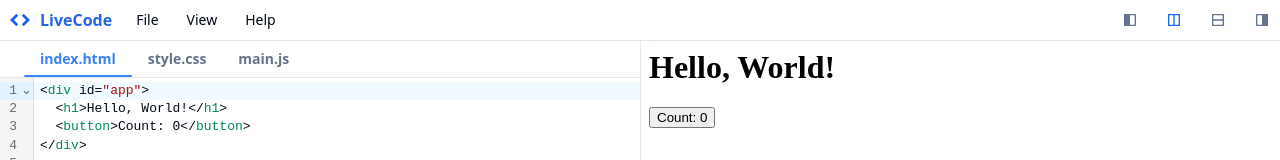
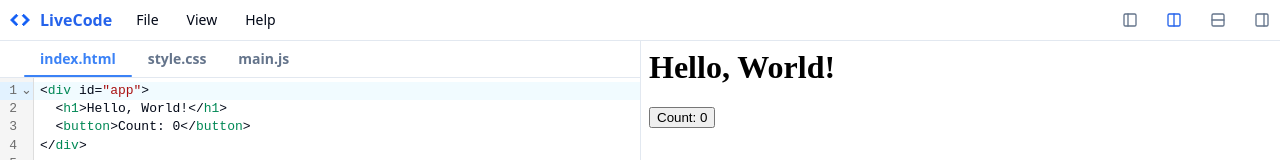
Before and after one commit to henryhale/livecode, a Vue app: page / in a window 1280 px wide. Shown: the top 160 px of the page. Built offline with nearby package versions, Linux system fonts and the light colour scheme.

Commit message:
refactor: update panel icons

```diff
--- a/source/components/BaseHeader.vue
+++ b/source/components/BaseHeader.vue
@@ -13,8 +13,7 @@ import {
 } from './ui/menubar'
 import BaseLogo from './BaseLogo.vue'
 import IconButton from './IconButton.vue'
-import SplitView from './icons/SplitView.vue'
-import SideView from './icons/SideView.vue'
+import { ArrowUpRightIcon, PanelLeftIcon, PanelRightIcon, Columns2Icon, Rows2Icon } from 'lucide-vue-next'
 import { useAppStore } from '@/store'
 import { useFullscreen } from '@/helpers/fullscreen'
 import { onMounted, onBeforeUnmount } from 'vue'
@@ -89,16 +88,22 @@ onBeforeUnmount(() => {
 				<MenubarTrigger>Help</MenubarTrigger>
 				<MenubarContent>
 					<MenubarItem>
-						<a target="_blank" href="https://github.com/henryhale/livecode/issues">Report Issue</a>
+						<a class="flex-grow" target="_blank" href="https://github.com/henryhale/livecode/issues">Report
+							Issue</a>
+						<ArrowUpRightIcon class="size-4 opacity-40" />
 					</MenubarItem>
 					<MenubarSeparator />
 					<MenubarItem>
-						<a target="_blank" href="https://github.com/henryhale/livecode/blob/main/LICENSE.md">View
+						<a class="flex-grow" target="_blank"
+							href="https://github.com/henryhale/livecode/blob/main/LICENSE.md">View
 							License</a>
+						<ArrowUpRightIcon class="size-4 opacity-40" />
 					</MenubarItem>
 					<MenubarSeparator />
 					<MenubarItem>
-						<a target="_blank" href="https://github.com/henryhale/livecode#readme">About</a>
+						<a class="flex-grow" target="_blank"
+							href="https://github.com/henryhale/livecode#readme">About</a>
+						<ArrowUpRightIcon class="size-4 opacity-40" />
 					</MenubarItem>
 				</MenubarContent>
 			</MenubarMenu>
@@ -106,19 +111,19 @@ onBeforeUnmount(() => {
 		<div class="space-x-2 flex items-center">
 			<IconButton text="Editor" :mobile="true" :active="store.layout === 'left'"
 				@trigger="() => store.layout = 'left'">
-				<SideView />
+				<PanelLeftIcon />
 			</IconButton>
-			<IconButton text="Row view" :mobile="false" :active="store.layout === 'row'"
+			<IconButton text="Column view" :mobile="false" :active="store.layout === 'column'"
+				@trigger="() => store.layout = 'column'">
+				<Columns2Icon />
+			</IconButton>
+			<IconButton text="Row view" :mobile="true" :active="store.layout === 'row'"
 				@trigger="() => store.layout = 'row'">
-				<SplitView />
-			</IconButton>
-			<IconButton text="Column view" :mobile="true" :active="store.layout === 'column'"
-				@trigger="() => store.layout = 'column'">
-				<SplitView class="rotate-90" />
+				<Rows2Icon />
 			</IconButton>
 			<IconButton text="Preview" :mobile="true" :active="store.layout === 'right'"
 				@trigger="() => store.layout = 'right'">
-				<SideView class="rotate-180" />
+				<PanelRightIcon />
 			</IconButton>
 		</div>
 	</div>
--- a/source/components/BaseView.vue
+++ b/source/components/BaseView.vue
@@ -18,7 +18,7 @@ watchEffect(() => {
 	const view = store.layout
 	if (view === 'left') viewLeft()
 	else if (view === 'right') viewRight()
-	else if (view === 'column') splitView(true)
+	else if (view === 'row') splitView(true)
 	else splitView(false)
 })
 
--- a/source/components/icons/SideView.vue
+++ /dev/null
@@ -1,5 +0,0 @@
-<template>
-	<svg xmlns="http://www.w3.org/2000/svg" width="24" height="24" viewBox="0 0 24 24">
-		<path fill="currentColor" d="M12 5v14h7V5zM4 3h16a1 1 0 0 1 1 1v16a1 1 0 0 1-1 1H4a1 1 0 0 1-1-1V4a1 1 0 0 1 1-1" />
-	</svg>
-</template>
--- a/source/components/icons/SplitView.vue
+++ /dev/null
@@ -1,5 +0,0 @@
-<template>
-	<svg xmlns="http://www.w3.org/2000/svg" width="24" height="24" viewBox="0 0 24 24">
-		<path fill="currentColor" d="M11 5H5v14h6zm2 0v14h6V5zM4 3h16a1 1 0 0 1 1 1v16a1 1 0 0 1-1 1H4a1 1 0 0 1-1-1V4a1 1 0 0 1 1-1" />
-	</svg>
-</template>
--- a/source/store/index.js
+++ b/source/store/index.js
@@ -6,7 +6,7 @@ import { useToast } from '@/components/ui/toast/use-toast'
 const prevSession = restore() || template
 
 export const useAppStore = defineStore("app", () => {
-	const layout = ref(window.innerWidth < 768 ? 'column' : 'row');
+	const layout = ref(window.innerWidth < 768 ? 'row' : 'column');
 
 	const code = reactive({
 		html: prevSession['index.html'],
```
